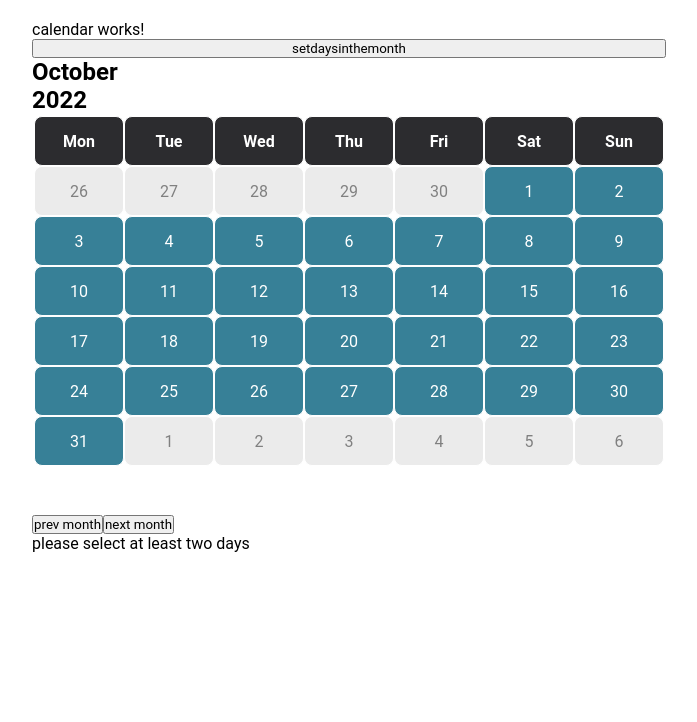
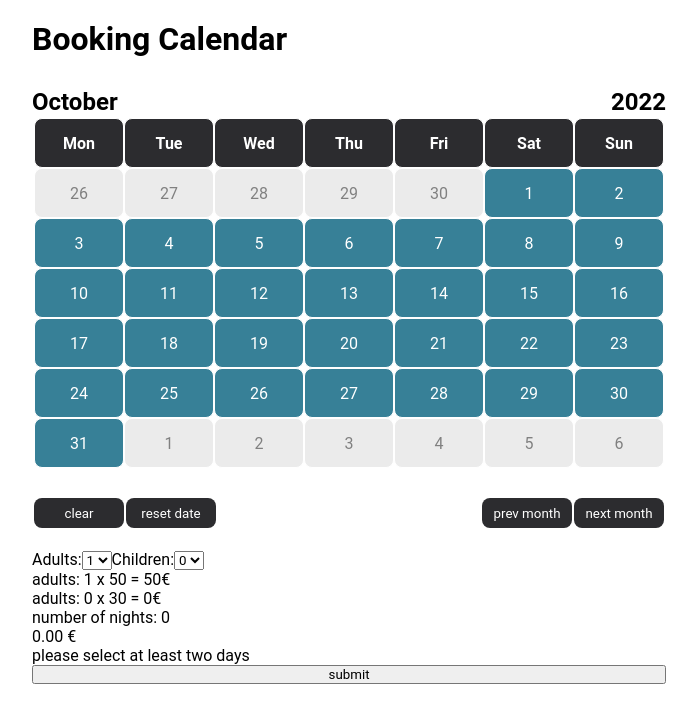
Before and after one commit to stefanszeke/booking-manager, an Angular app in the folder client-angular/: page / in a window 1280 px wide. Shown: the top 722 px of the page, without its empty margins (291-988 px from the left). Built offline with nearby package versions, Linux system fonts and the light colour scheme.

Commit message:
add: selection form

```diff
--- a/client-angular/src/app/components/calendar/calendar.component.html
+++ b/client-angular/src/app/components/calendar/calendar.component.html
@@ -1,11 +1,16 @@
 <div class="wrapper">
 
-  <p>calendar works!</p>
-  <button (click)="setDaysInTheMonth()">setdaysinthemonth</button>
+  <h1 id="title">Booking Calendar</h1>
 
+
+  <div class="calender-head">
     <h2>{{ today.toLocaleString('en-GB',{month:"long"}) }}</h2>
     <h2>{{ today.getFullYear() }}</h2>
+  </div>
+
   <table>
+
+    <div class="table-calendar">
       <tr>
         <th>Mon</th>
         <th>Tue</th>
@@ -29,21 +34,54 @@
           {{ day.toLocaleString('en-GB',{day:"numeric"}) }}
         </td>
       </tr>
+    </div>
+
+    <div class="table-buttons">
+      <div>
+        <button (click)="clearSelection()">clear</button>
+        <button (click)="resetDate()">reset date</button>
+      </div>
+      <div>
+        <button (click)="prevMonth()">prev month</button>
+        <button (click)="nextMonth()">next month</button>
+      </div>
+    </div>
 
   </table>
 
-  <div class="buttons">
-    <button (click)="prevMonth()">prev month</button>
-    <button (click)="nextMonth()">next month</button>
-  </div>
+
+
+
+  <form class="CalendarForm" [formGroup]="calendarForm">
+
+    <label for="adults">Adults:</label>
+    <select name="adults" id="adults" formControlName="adults">
+      <option value="1">1</option>
+      <option value="2">2</option>
+      <option value="3">3</option>
+      <option value="4">4</option>
+    </select>
+
+    <label for="children">Children:</label>
+    <select name="children" id="children" formControlName="children">
+      <option value="0">0</option>
+      <option value="1">1</option>
+      <option value="2">2</option>
+      <option value="3">3</option>
+    </select>
+  </form>
+
+  <p>adults: {{calendarForm.value.adults}} x 50 = {{calendarForm.value.adults*50}}€</p>
+  <p>adults: {{calendarForm.value.children}} x 30 = {{calendarForm.value.children*30}}€</p>
+  <p> number of nights: {{ getNumberOfNights() }}</p>
+  <p>{{ totalPay.toFixed(2) }} €</p>
 
   <p *ngIf="selectedDays.length < 2"> please select at least two days</p>
   <div *ngIf="selectedDays.length >= 2">
     <p>check in: {{ selectedDays[0].toLocaleString('en-GB',{weekday:"long",day:"numeric", month:"long"}) }}</p>
     <p>check out: {{ selectedDays[selectedDays.length-1].toLocaleString('en-GB',{weekday:"long",day:"numeric", month:"long"}) }}</p>
-    <p> number of nights: {{ selectedDays.length -1 }}</p>
   </div>
 
-
+  <button (click)="formButton()">submit</button>
 
 </div>
--- a/client-angular/src/app/components/calendar/calendar.component.scss
+++ b/client-angular/src/app/components/calendar/calendar.component.scss
@@ -5,8 +5,17 @@
   justify-content: center;
 }
 
-table {
-  min-height: 400px;
+#title {
+  margin-bottom: 30px;
+}
+
+.calender-head {
+  display: grid;
+  grid-auto-flow: column;
+  justify-content: space-between;
+}
+.table-calendar {
+  min-height: 360px;
 }
 
 tr {
@@ -55,3 +64,30 @@ td {
   color: white;
   font-size: 1.5rem;
 }
+
+.table-buttons {
+  display: grid;
+  grid-auto-flow: column;
+  justify-content: space-between;
+  margin-top: 20px;
+  margin-bottom: 20px;
+}
+
+.table-buttons div {
+  display: grid;
+  grid-auto-flow: column;
+  gap:2px,
+}
+
+.table-buttons button {
+  border: none;
+  color:white;
+  background-color: rgb(44, 44, 47);
+  width: 90px;
+  height: 30px;
+  border-radius: 8px;
+  cursor:pointer;
+  &:hover {
+    filter: brightness(1.5);
+  }
+}
--- a/client-angular/src/app/components/calendar/calendar.component.ts
+++ b/client-angular/src/app/components/calendar/calendar.component.ts
@@ -1,4 +1,5 @@
 import { Component, OnInit } from '@angular/core';
+import { FormGroup, FormBuilder, Validators } from '@angular/forms';
 
 @Component({
   selector: 'app-calendar',
@@ -13,17 +14,30 @@ export class CalendarComponent implements OnInit {
 
   selectedDays:Date[] = []
 
-  testnumber = 10
+  calendarForm: FormGroup;
 
-  constructor() { }
+  totalPay = 0;
+
+  constructor(private formBuilder: FormBuilder) {
+    this.calendarForm = this.formBuilder.group({
+      adults: [1, Validators.required],
+      children: [0, Validators.required],
+      nights: [0, Validators.required]
+    });
+  }
 
   ngOnInit(): void {
     this.setDaysInTheMonth();
+
+    this.calendarForm.valueChanges.subscribe(value => {
+      this.totalPay = ((value.adults * 50 ) + (value.children * 30)) * value.nights
+    })
   }
 
   selectDay(day:Date) {
     if(this.isSelected(day)) { this.checkToRemove(day)}
     else { this.checkToAdd(day) }
+    this.calendarForm.patchValue({nights: this.getNumberOfNights()})
   }
 
   checkToRemove(day:Date) {
@@ -123,6 +137,11 @@ export class CalendarComponent implements OnInit {
     return days;
   }
 
+  getNumberOfNights() {
+    if(this.selectedDays.length === 0) { return 0 }
+    return this.selectedDays.length-1
+  }
+
   // buttons
   nextMonth() {
     this.today = new Date(this.today.getFullYear(), this.today.getMonth()+1, 1);
@@ -132,4 +151,27 @@ export class CalendarComponent implements OnInit {
     this.today = new Date(this.today.getFullYear(), this.today.getMonth()-1, 1);
     this.setDaysInTheMonth()
   }
+
+  formButton() {
+    let submit = {
+      people: {
+        adults: this.calendarForm.value.adults,
+        children: this.calendarForm.value.children,
+      },
+      dates: {
+        checkIn: this.getFirstSelectedDay().toLocaleString('en-GB', {day: 'numeric', month: '2-digit', year: 'numeric'}),
+        checkOut: this.getLastSelectedDay().toLocaleString('en-GB', {day: 'numeric', month: '2-digit', year: 'numeric'}),
+      }
+    }
+    console.log(submit)
+  }
+
+  clearSelection() {
+    this.selectedDays = []
+    this.calendarForm.reset()
+  }
+  resetDate(){
+    this.today = new Date()
+    this.setDaysInTheMonth()
+  }
 }
```
Also changed, not shown: client-angular/src/app/app.module.ts (+6 -1 lines). Lines whose indentation alone changed are shown as unchanged.
